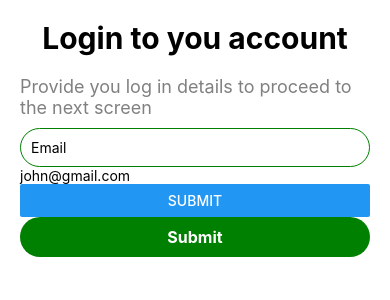
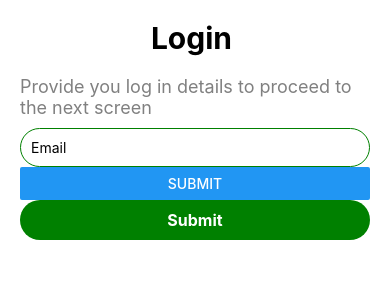
Before and after one commit to miracle081/Todo-App, a React Native app: screen / in a window 390 px wide. Shown: the top 300 px of the page. Built offline with nearby package versions, Linux system fonts and the light colour scheme.

Commit message:
New commit

```diff
--- a/Screens/Login.js
+++ b/Screens/Login.js
@@ -2,9 +2,10 @@ import { Button, SafeAreaView, StatusBar, StyleSheet, Text, TextInput, Touchable
 import { useState } from "react"
 
 export function Login() {
-    const [eamil, setEmail] = useState("john@gmail.com")
+    const [eamil, setEmail] = useState("")
     // console.log(StatusBar.currentHeight);
-    const num = "to you account"
+    const num = "";
+
     return (
         <SafeAreaView>
             <View style={styles.container}>
@@ -15,12 +16,13 @@ export function Login() {
                 <TextInput
                     style={styles.input}
                     placeholder="Email"
-                    onChangeText={(inp) => console.log(inp)}
+                    onChangeText={(inp) => setEmail(inp)}
+
                 />
                 <Text>{eamil}</Text>
 
                 <Button onPress={() => console.log("Button clicked")} title="Submit" />
-                <TouchableOpacity style={styles.btn} onPress={() => console.log("Button clicked")}>
+                <TouchableOpacity style={styles.btn} onPress={() => setEmail("ben10@gmail.com")}>
                     <Text style={{ color: "white", fontSize: 16, fontWeight: "bold" }}>Submit</Text>
                 </TouchableOpacity>
             </View>
```
